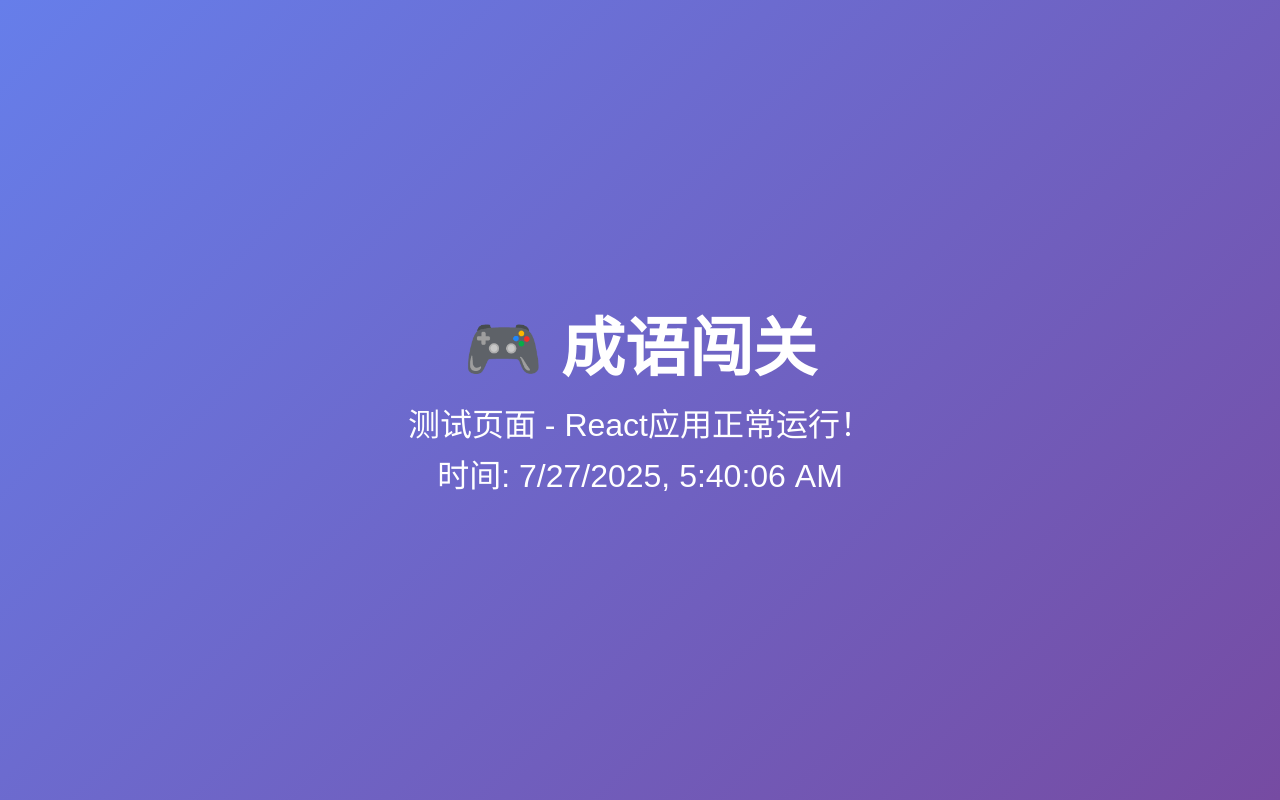
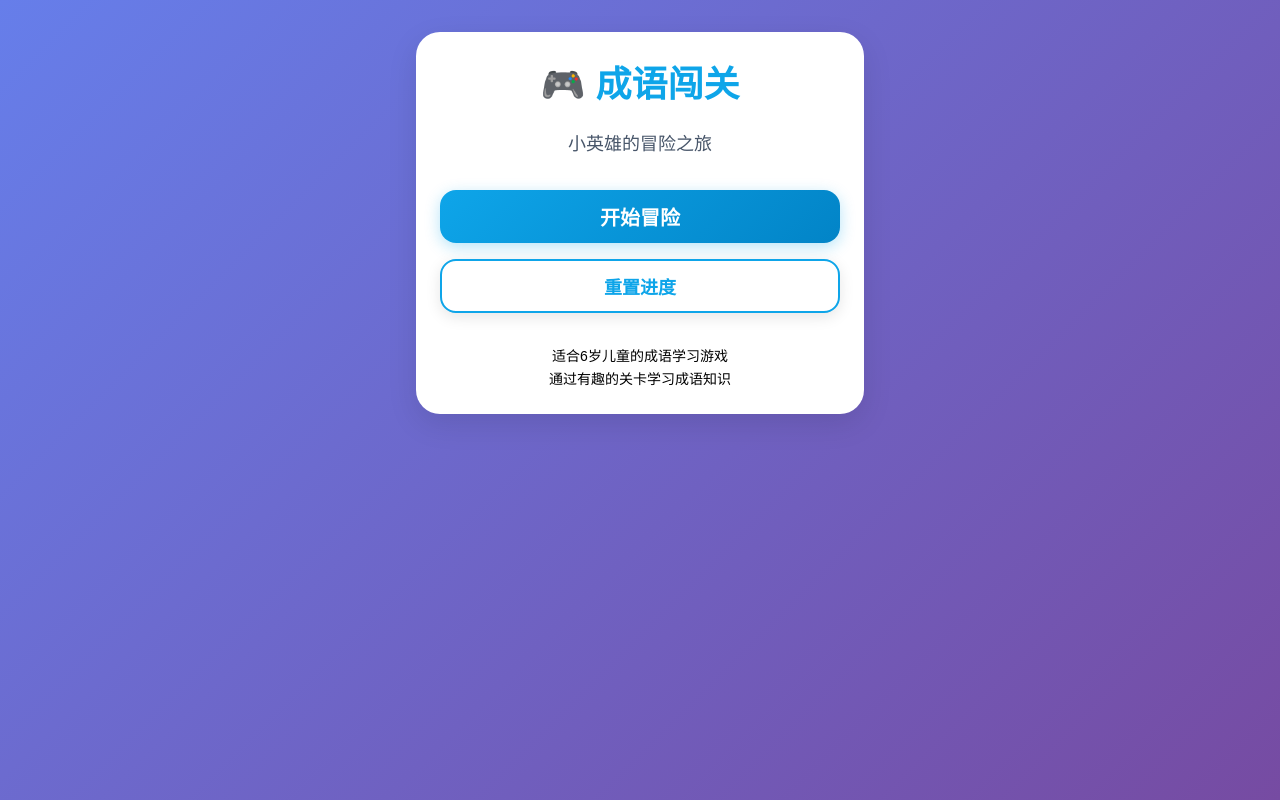
Before and after one commit to bluelyw/IdiomHeros, a React (Vite) app: page / in a window 1280 px wide. Built offline with nearby package versions, Linux system fonts and the light colour scheme.

Commit message:
恢复完整的成语闯关游戏功能

```diff
--- a/src/App.tsx
+++ b/src/App.tsx
@@ -1,20 +1,117 @@
-// 成语闯关游戏主应用组件 - 临时测试版本
+// 成语闯关游戏主应用组件
+import { useState, useEffect } from 'react';
+import { loadProgress, saveProgress, GameProgress } from './utils/storage';
+import StartScreen from './components/StartScreen';
+import LevelMap from './components/LevelMap';
+import LevelPlay from './components/LevelPlay';
+import Summary from './components/Summary';
+
 function App() {
+  const [currentPage, setCurrentPage] = useState<'start' | 'map' | 'play' | 'summary'>('start');
+  const [progress, setProgress] = useState<GameProgress>(loadProgress());
+  const [currentLevelId, setCurrentLevelId] = useState<string | null>(null);
+
+  // 保存进度
+  useEffect(() => {
+    saveProgress(progress);
+  }, [progress]);
+
+  // 开始游戏
+  const handleStartGame = () => {
+    setCurrentPage('map');
+  };
+
+  // 选择关卡
+  const handleSelectLevel = (levelId: string) => {
+    setCurrentLevelId(levelId);
+    setCurrentPage('play');
+  };
+
+  // 完成关卡
+  const handleLevelComplete = (levelId: string, score: number) => {
+    const newProgress = { ...progress };
+
+    // 更新关卡状态
+    if (!newProgress.cleared.includes(levelId)) {
+      newProgress.cleared.push(levelId);
+      newProgress.stickers += 1;
+
+      // 每5个贴纸获得1个奖牌
+      newProgress.medals = Math.floor(newProgress.stickers / 5);
+    }
+
+    newProgress.score += score;
+    setProgress(newProgress);
+    setCurrentPage('map');
+  };
+
+  // 查看总结
+  const handleViewSummary = () => {
+    setCurrentPage('summary');
+  };
+
+  // 重置进度
+  const handleResetProgress = () => {
+    if (window.confirm('确定要重置所有进度吗？这将清除所有已获得的贴纸、奖牌和分数。')) {
+      const newProgress: GameProgress = {
+        unlocked: ['L1'],
+        cleared: [],
+        stickers: 0,
+        medals: 0,
+        score: 0
+      };
+      setProgress(newProgress);
+      setCurrentPage('start');
+    }
+  };
+
+  // 返回地图
+  const handleBackToMap = () => {
+    setCurrentPage('map');
+  };
+
+  // 渲染当前页面
+  const renderCurrentPage = () => {
+    switch (currentPage) {
+      case 'start':
+        return (
+          <StartScreen
+            onStart={handleStartGame}
+            onReset={handleResetProgress}
+          />
+        );
+      case 'map':
+        return (
+          <LevelMap
+            progress={progress}
+            onLevelSelect={handleSelectLevel}
+            onViewSummary={handleViewSummary}
+          />
+        );
+      case 'play':
+        return currentLevelId !== null ? (
+          <LevelPlay
+            levelId={currentLevelId}
+            onComplete={handleLevelComplete}
+            onBack={handleBackToMap}
+          />
+        ) : null;
+      case 'summary':
+        return (
+          <Summary
+            progress={progress}
+            onBack={handleBackToMap}
+          />
+        );
+      default:
+        return null;
+    }
+  };
+
   return (
-    <div style={{
-      minHeight: '100vh',
-      background: 'linear-gradient(135deg, #667eea, #764ba2)',
-      display: 'flex',
-      alignItems: 'center',
-      justifyContent: 'center',
-      color: 'white',
-      fontSize: '2rem',
-      fontFamily: 'Arial, sans-serif'
-    }}>
-      <div style={{ textAlign: 'center' }}>
-        <h1>🎮 成语闯关</h1>
-        <p>测试页面 - React应用正常运行！</p>
-        <p>时间: {new Date().toLocaleString()}</p>
+    <div className="min-h-screen">
+      <div className="container">
+        {renderCurrentPage()}
       </div>
     </div>
   );
```
